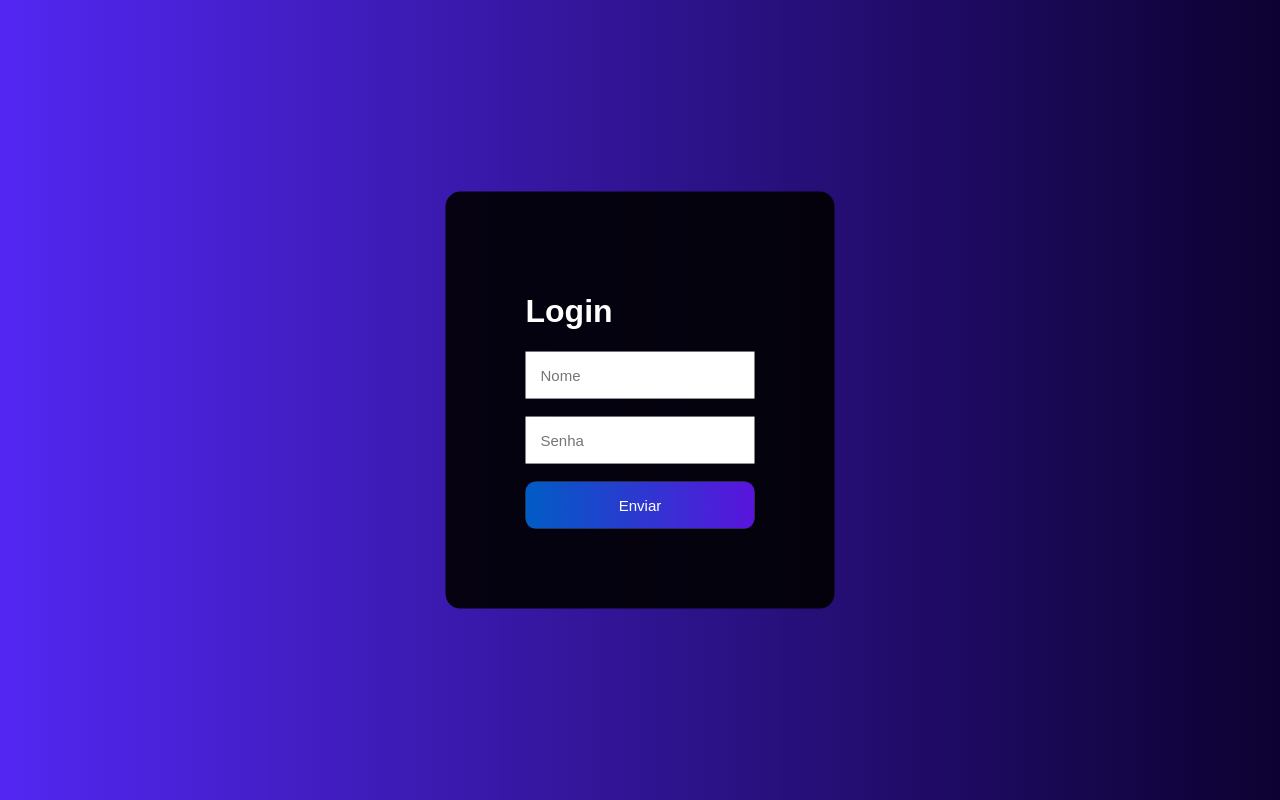
After one commit to Joaovictor23t4/Desenvolvimento-Web-2, a PHP site: page /Login/login.html in a window 1280 px wide. The commit adds this page. Run offline with PHP 8.4, Linux system fonts and the light colour scheme.

Commit message:
banco-de-dados-finalizado

```diff
--- /dev/null
+++ b/Formulário/Login/login.html
@@ -0,0 +1,19 @@
+<!DOCTYPE html>
+<html lang="pt-BR">
+<head>
+    <meta charset="UTF-8">
+    <meta name="viewport" content="width=device-width, initial-scale=1.0">
+    <link rel="stylesheet" href="style-login.css">
+    <title>Tela de Login</title>
+</head>
+<body>
+    <div id="tela-login">
+        <h1>Login</h1>
+        <input type="text" placeholder="Nome" name="nome" id="idNome">
+        <br><br>
+        <input type="password" placeholder="Senha" name="senha" id="idSenha">
+        <br><br>
+        <input type="submit" value="Enviar" name="submit" id="submit">
+    </div>
+</body>
+</html>
--- /dev/null
+++ b/Formulário/Login/style-login.css
@@ -0,0 +1,37 @@
+body {
+    font-family: Arial, Helvetica, sans-serif;
+    background-image: linear-gradient(to right, #5327F2, #0c0131);
+}
+
+#tela-login {
+    background-color: rgba(0, 0, 0, 0.9);
+    position: absolute;
+    top: 50%;
+    left: 50%;
+    transform: translate(-50%, -50%);
+    padding: 80px;
+    border-radius: 15px;
+    color: white;
+}
+
+#idNome, #idSenha {
+    padding: 15px;
+    border: none;
+    outline: none;
+    font-size: 15px;
+}
+
+#submit {
+    background-image: linear-gradient(to right, rgb(0, 92, 197), rgb(90, 20, 220));
+    width: 100%;
+    border: none;
+    padding: 15px;
+    color: white;
+    font-size: 15px;
+    cursor: pointer;
+    border-radius: 10px;
+}
+
+#submit:hover {
+    background-image: linear-gradient(to right, rgb(0, 80, 172), rgb(80, 19, 195));
+}
```
Also changed, not shown: Formulário/Tela de opçoes/opcoes.html (added, +11 -0 lines), Formulário/conexao.php (added, +18 -0 lines), Formulário/formulario.html (deleted, +0 -62 lines), Formulário/formulario.php (+84 -11 lines), Formulário/script-formulario.js (deleted).
